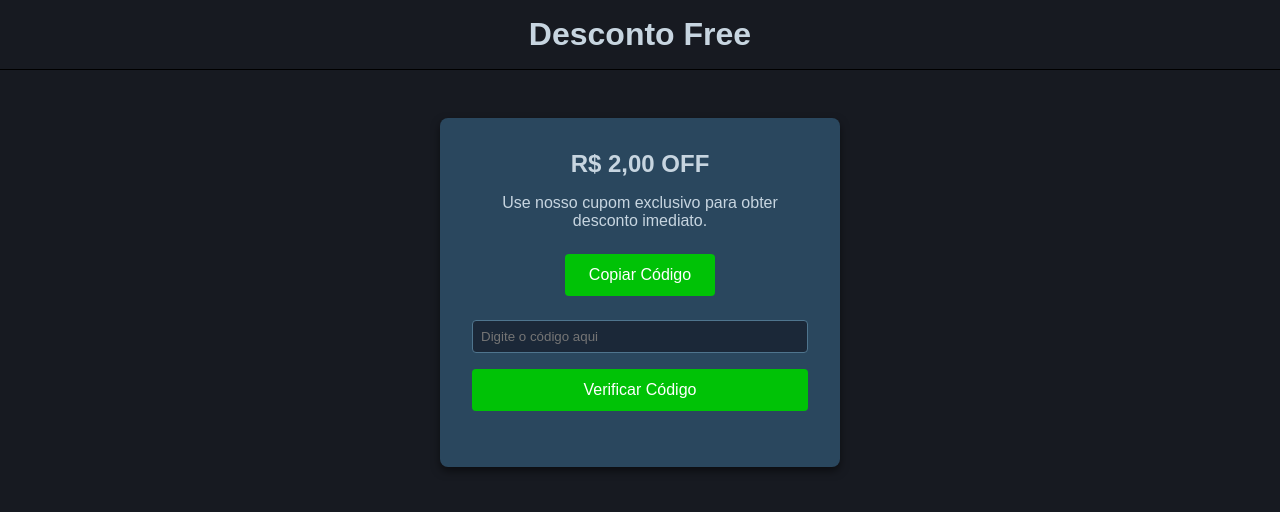
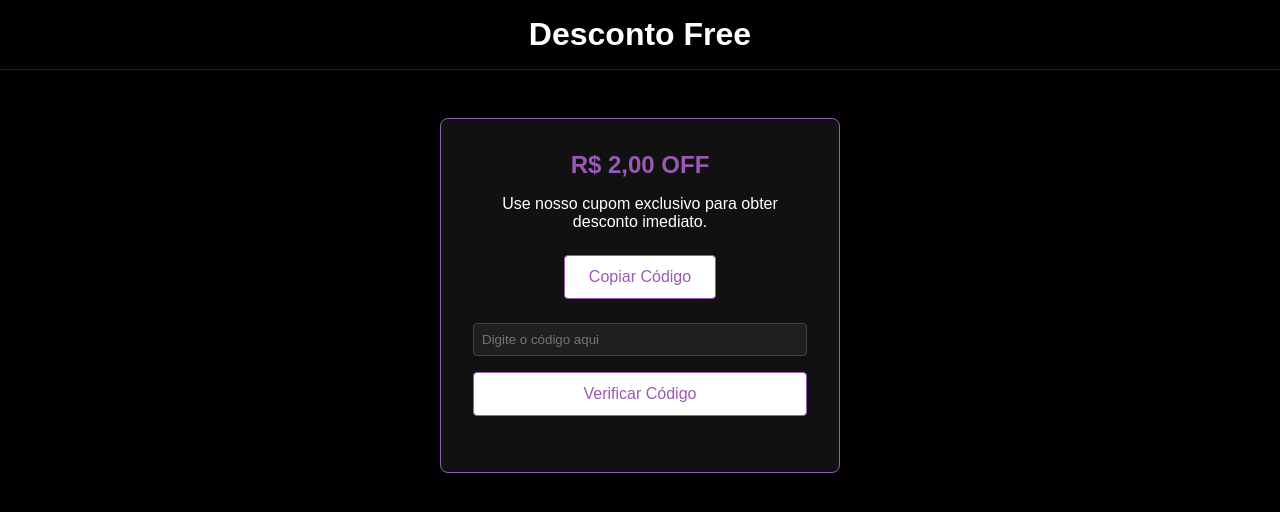
Before and after one commit to ghostttk/XT-SysteM, a plain HTML site: page index.html in a window 1280 px wide. Drawn offline with Linux system fonts and the light colour scheme.

Commit message:
Update index.html

```diff
--- a/index.html
+++ b/index.html
@@ -5,15 +5,18 @@
   <meta name="viewport" content="width=device-width,initial-scale=1.0">
   <title>Cupom de Desconto Free</title>
   <style>
-    /* Cores inspiradas em satzxsystem.shop (dark Steam-like) */
+    /* Tema: fundo preto, detalhes roxos, botões brancos */
     :root {
-      --bg-primary: #171a21;
-      --bg-card: #2a475e;
-      --text-primary: #c7d5e0;
-      --accent: #00c206;
-      --accent-hover: #009702;
-      --input-bg: #1b2838;
-      --input-border: #4f758e;
+      --bg-primary: #000000;
+      --bg-card: #111111;
+      --text-primary: #ffffff;
+      --accent: #9b59b6; /* roxo */
+      --accent-hover: #8e44ad;
+      --input-bg: #1f1f1f;
+      --input-border: #444444;
+      --btn-bg: #ffffff;
+      --btn-color: var(--accent);
+      --btn-hover-bg: #f2f2f2;
     }
     * { box-sizing: border-box; margin: 0; padding: 0; }
     body {
@@ -28,58 +31,44 @@
     header {
       background: var(--bg-primary);
       color: var(--text-primary);
-      width: 100%;
-      padding: 1rem;
-      text-align: center;
-      border-bottom: 1px solid #000;
+      width: 100%; padding: 1rem; text-align: center;
+      border-bottom: 1px solid #222;
     }
     .container {
-      margin-top: 3rem;
-      width: 100%;
-      max-width: 400px;
+      margin-top: 3rem; width: 100%; max-width: 400px;
     }
     .card {
       background: var(--bg-card);
-      border-radius: 8px;
-      padding: 2rem;
+      border-radius: 8px; padding: 2rem;
       box-shadow: 0 4px 8px rgba(0,0,0,0.5);
       text-align: center;
+      border: 1px solid var(--accent);
     }
     .card h2 {
-      font-size: 1.5rem;
-      margin-bottom: 1rem;
+      font-size: 1.5rem; margin-bottom: 1rem;
+      color: var(--accent);
     }
     .card p { margin-bottom: 1.5rem; }
     button {
-      background: var(--accent);
-      border: none;
-      color: #fff;
+      background: var(--btn-bg);
+      color: var(--btn-color);
+      border: 1px solid var(--accent);
       padding: 0.75rem 1.5rem;
-      border-radius: 4px;
-      cursor: pointer;
-      font-size: 1rem;
-      transition: background 0.2s;
+      border-radius: 4px; cursor: pointer;
+      font-size: 1rem; transition: background 0.2s;
     }
-    button:hover { background: var(--accent-hover); }
-    .verify {
-      margin-top: 1.5rem;
-    }
+    button:hover { background: var(--btn-hover-bg); }
+    .verify { margin-top: 1.5rem; }
     .verify input {
-      width: 100%;
-      padding: 0.5rem;
+      width: 100%; padding: 0.5rem;
       background: var(--input-bg);
       border: 1px solid var(--input-border);
       border-radius: 4px;
       color: var(--text-primary);
       margin-bottom: 1rem;
     }
-    .verify button {
-      width: 100%;
-    }
-    .message {
-      margin-top: 1rem;
-      font-weight: bold;
-    }
+    .verify button { width: 100%; }
+    .message { margin-top: 1rem; font-weight: bold; }
     .message.invalid { color: #ff5050; }
     .message.valid { color: #8fff6e; }
   </style>
```
